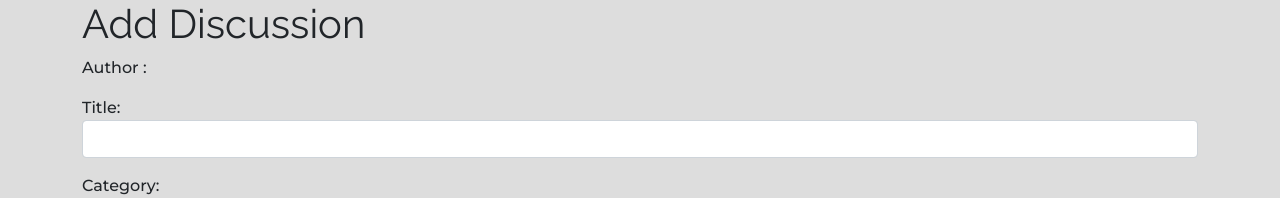
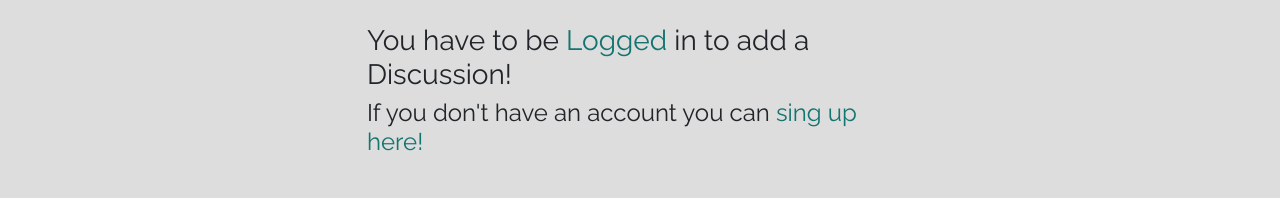
Before and after one commit to Code-Institute-Submissions/will23JD-Ribbit_SepResub, a Django app: page /add_discussion/ in a window 1280 px wide. Shown: the part 56-254 px from the top of the page. Run offline with Django 3.2, Linux system fonts and the light colour scheme.

Commit message:
add authentication to add discussion page

```diff
--- a/ribbit/settings.py
+++ b/ribbit/settings.py
@@ -28,7 +28,7 @@ TEMPLATES_DIR = os.path.join(BASE_DIR, 'templates')
 SECRET_KEY = os.environ.get('SECRET_KEY')
 
 # SECURITY WARNING: don't run with debug turned on in production!
-DEBUG = False
+DEBUG = True
 
 X_FRAMES_OPTIONS = 'SAMEORIGN'
 
--- a/templates/add_discussion.html
+++ b/templates/add_discussion.html
@@ -2,6 +2,7 @@
 
 {% block content %}
 
+{% if user.is_authenticated %}
 {% load cloudinary %}
 <div class="container mb-2">
     <h1>Add Discussion</h1>
@@ -18,7 +19,18 @@
         </div>
     </div>
 </div>
-
+{% else %}
+<div class="container">
+    <div class="row">
+        <div class="col-md-6 offset-md-3">
+            <div class="mt-4">
+                <h3>You have to be <a class="link" href="{% url 'account_login' %}">Logged</a> in to add a Discussion!</h3>
+                <h4>If you don't have an account you can <a class="link" href="{% url 'account_signup' %}">sing up here!</a></h4>
+            </div>
+        </div>
+    </div>
+</div>
+{% endif %}
 <script>
 
     let author = "{{ user.id }}";
```
